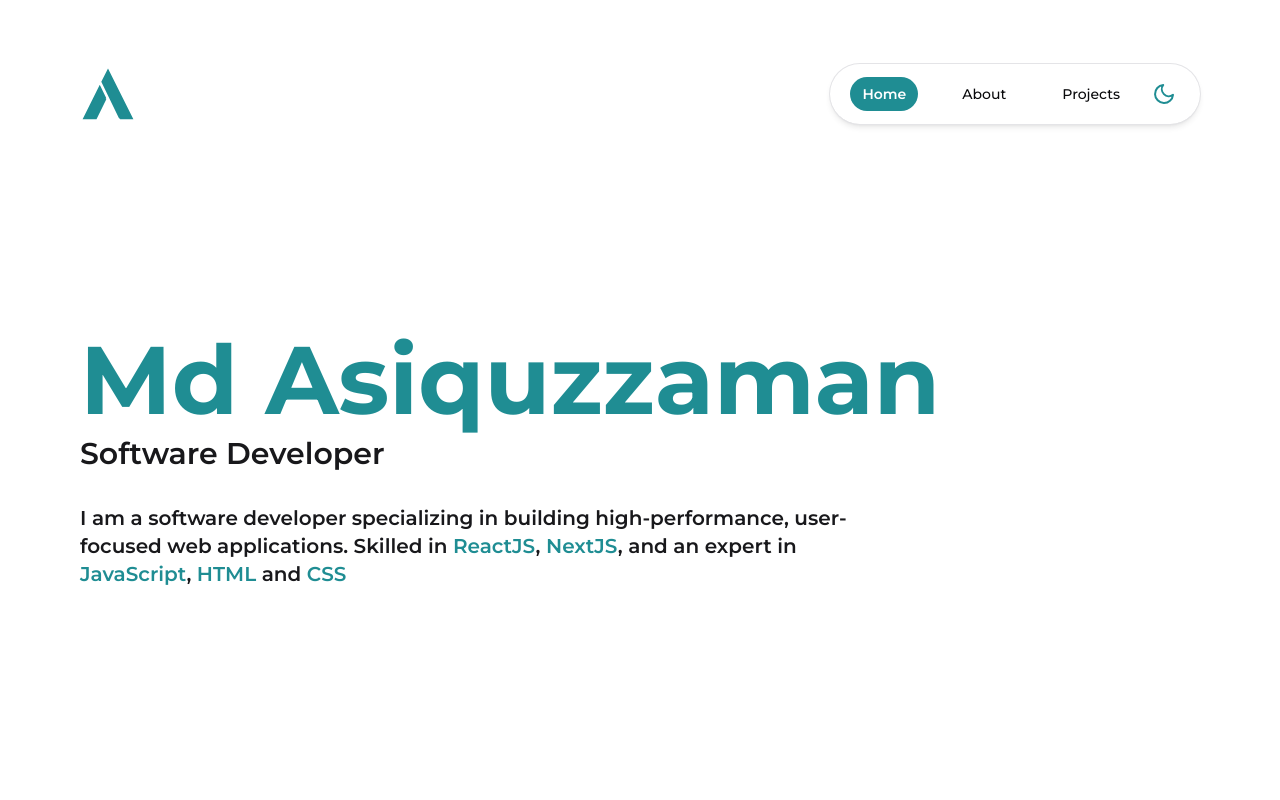
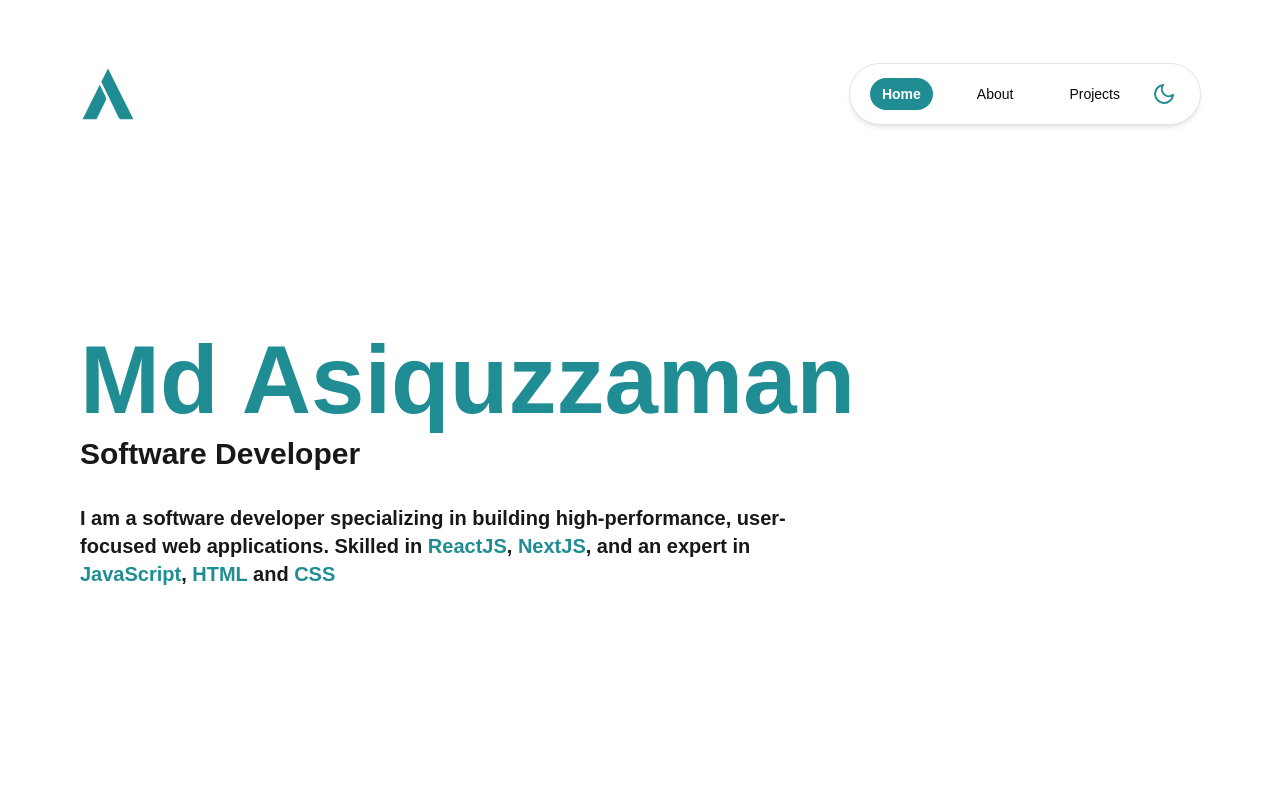
Before and after one commit to ashikfifa/Portfolio-v2, a Next.js app: page / in a window 1280 px wide. Shown: the top 800 px of the page. Built offline with nearby package versions, Linux system fonts and the light colour scheme; a web font is replaced by a local one.

Commit message:
main layout

```diff
--- a/src/layout/main-layout.tsx
+++ b/src/layout/main-layout.tsx
@@ -1,14 +1,25 @@
 import { ReactNode } from "react";
-
-import { Montserrat } from "next/font/google";
+import localFont from "next/font/local";
 
 import Navbar from "@/layout/navbar";
 import Footer from "@/layout/footer";
 import { routes } from "@/data/navigationRoutes";
 import { classNames } from "@/utility/classNames";
 
-const montserrat = Montserrat({
-  subsets: ["latin"],
+const montserrat = localFont({
+  src: [
+    {
+      path: "/fonts/montserrat/Montserrat-Regular.woff2",
+      weight: "400",
+      style: "normal",
+    },
+    {
+      path: "/fonts/montserrat/Montserrat-Bold.woff2",
+      weight: "700",
+      style: "normal",
+    },
+  ],
+  variable: "--font-montserrat",
 });
 
 export interface MainLayoutProps {
```
